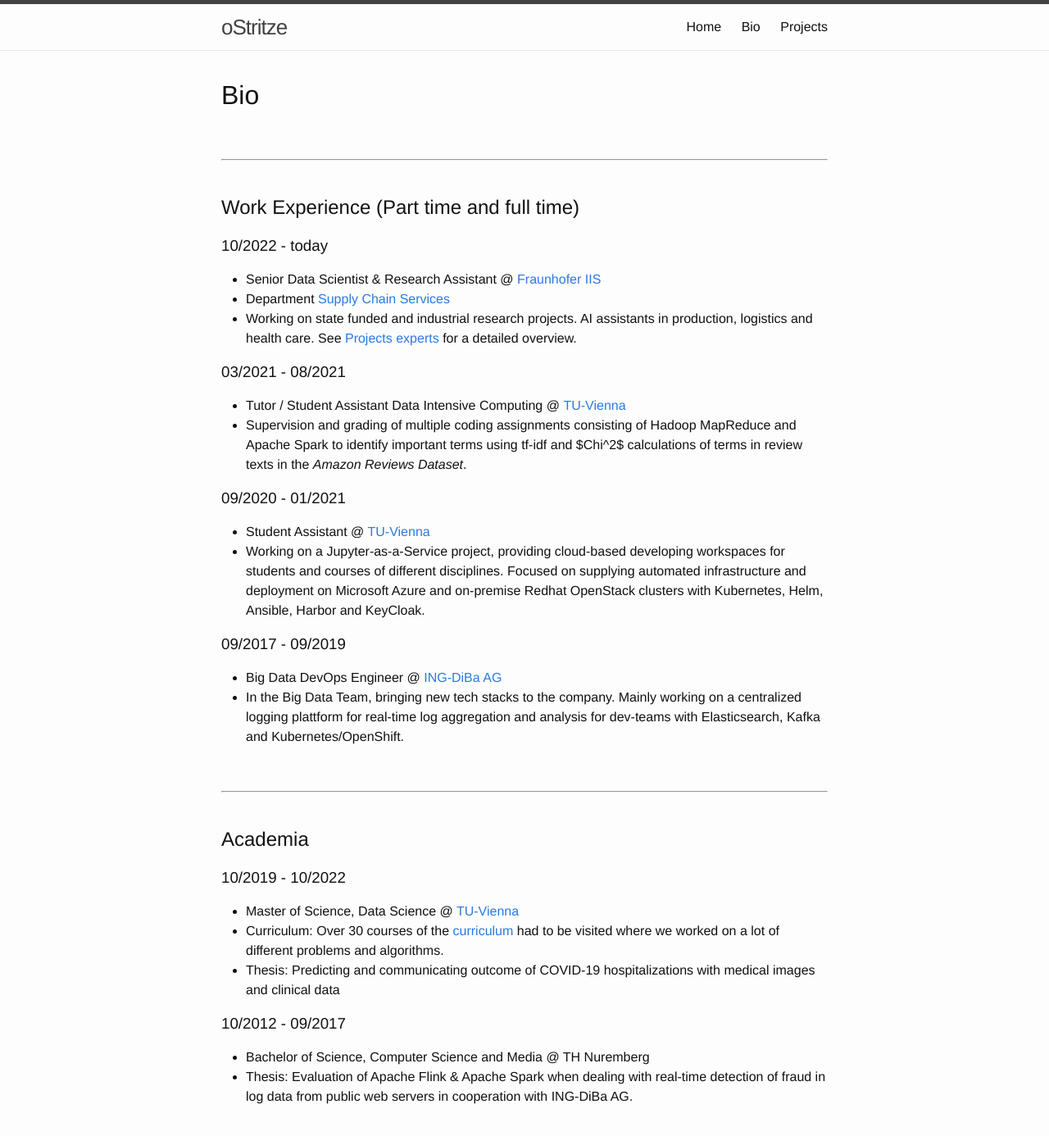
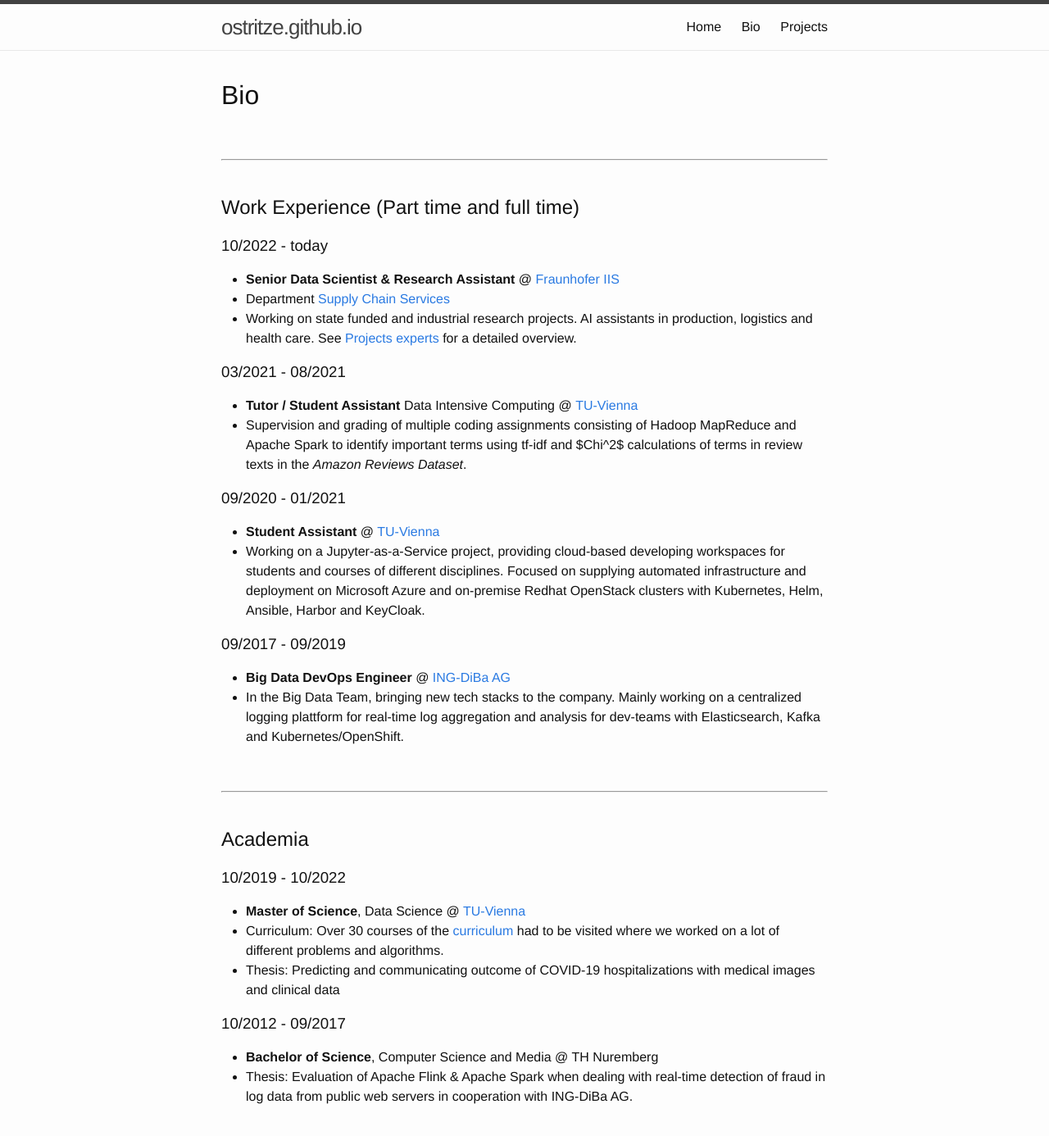
Before and after one commit to oStritze/ostritze.github.io, a Jekyll site: the page built from bio.md, in a window 1280 px wide and 1400 px high. Shown: the top 1386 px of the window at 82% size. Built offline with Jekyll 4.4.1, drawn with Linux system fonts in a browser that asks for light colours; some of the changed text lies outside the part shown.

Commit message:
fixed missing file links and some formatting

```diff
--- a/_config.yml
+++ b/_config.yml
@@ -18,11 +18,11 @@
 # You can create any custom variable you would like, and they will be accessible
 # in the templates via {{ site.myvariable }}.
 
-title: oStritze
+title:
 name: Oliver Stritzel
 email: oliver.stritzel@gmail.com
 description: >- # this means to ignore newlines until "baseurl:"
-  Nuremberg based Data Scientist.
+  Nuremberg based Data Scientist
 baseurl: "" # the subpath of your site, e.g. /blog
 url: "" # the base hostname & protocol for your site, e.g. http://example.com
 #twitter_username: ostritze
--- a/bio.md
+++ b/bio.md
@@ -15,20 +15,20 @@
 ## Work Experience (Part time and full time)
 
 ### 10/2022 - today
-- Senior Data Scientist & Research Assistant @ [Fraunhofer IIS](https://www.iis.fraunhofer.de/en.html)
+- __Senior Data Scientist & Research Assistant__ @ [Fraunhofer IIS](https://www.iis.fraunhofer.de/en.html)
 - Department [Supply Chain Services](https://www.scs.fraunhofer.de/en.html)
 - Working on state funded and industrial research projects. AI assistants in production, logistics and health care. See [Projects experts]({{site.baseurl}}/projects) for a detailed overview.
 
 ### 03/2021 - 08/2021
-- Tutor / Student Assistant Data Intensive Computing @ [TU-Vienna](https://informatics.tuwien.ac.at/master/data-science/)
+- __Tutor / Student Assistant__ Data Intensive Computing @ [TU-Vienna](https://informatics.tuwien.ac.at/master/data-science/)
 - Supervision and grading of multiple coding assignments consisting of Hadoop MapReduce and Apache Spark to identify important terms using tf-idf and $Chi^2$ calculations of terms in review texts in the _Amazon Reviews Dataset_.
 
 ### 09/2020 - 01/2021
-- Student Assistant @ [TU-Vienna](https://informatics.tuwien.ac.at/master/data-science/)
+- __Student Assistant__ @ [TU-Vienna](https://informatics.tuwien.ac.at/master/data-science/)
 - Working on a Jupyter-as-a-Service project, providing cloud-based developing workspaces for students and courses of different disciplines. Focused on supplying automated infrastructure and deployment on Microsoft Azure and on-premise Redhat OpenStack clusters with Kubernetes, Helm, Ansible, Harbor and KeyCloak.
 
 ### 09/2017 - 09/2019
-- Big Data DevOps Engineer @ [ING-DiBa AG](www.ing.de)
+- __Big Data DevOps Engineer__ @ [ING-DiBa AG](www.ing.de)
 - In the Big Data Team, bringing new tech stacks to the company. Mainly working on a centralized logging plattform for real-time log aggregation and analysis for dev-teams with Elasticsearch, Kafka and Kubernetes/OpenShift.
 
 <br>
@@ -39,12 +39,12 @@
 
 ## Academia
 ### 10/2019 - 10/2022
-- Master of Science, Data Science @ [TU-Vienna](https://informatics.tuwien.ac.at/master/data-science/)
+- __Master of Science__, Data Science @ [TU-Vienna](https://informatics.tuwien.ac.at/master/data-science/)
 - Curriculum: Over 30 courses of the [curriculum](https://tiss.tuwien.ac.at/curriculum/public/curriculum.xhtml?dswid=9531&dsrid=626&locale=en&key=67853) had to be visited where we worked on a lot of different problems and algorithms.
 - Thesis: Predicting and communicating outcome of COVID-19 hospitalizations with medical images and clinical data
 
 ### 10/2012 - 09/2017
-- Bachelor of Science, Computer Science and Media @ TH Nuremberg
+- __Bachelor of Science__, Computer Science and Media @ TH Nuremberg
 - Thesis: Evaluation of Apache Flink & Apache Spark when dealing with real-time detection of
 fraud in log data from public web servers in cooperation with ING-DiBa AG.
 
```
Also changed, not shown: index.md (+1 -1 lines), projects.md (+2 -2 lines).
